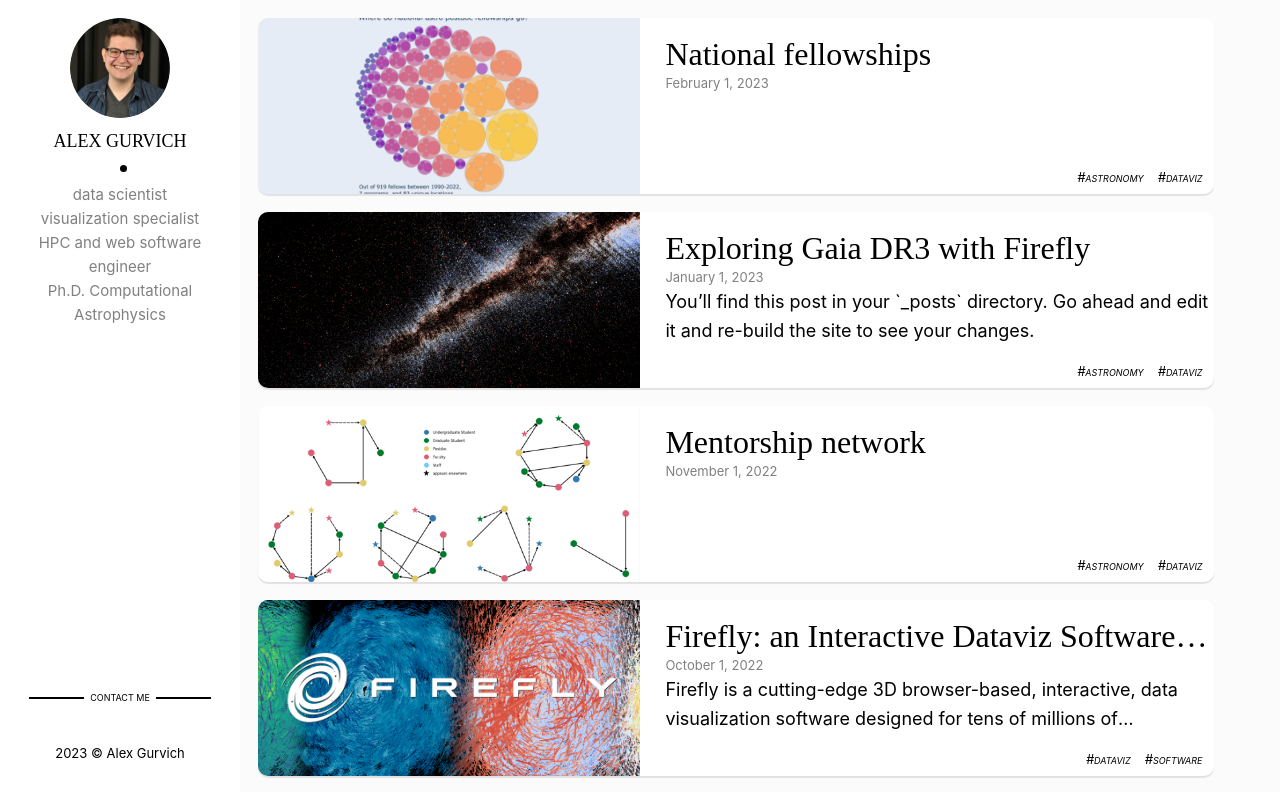
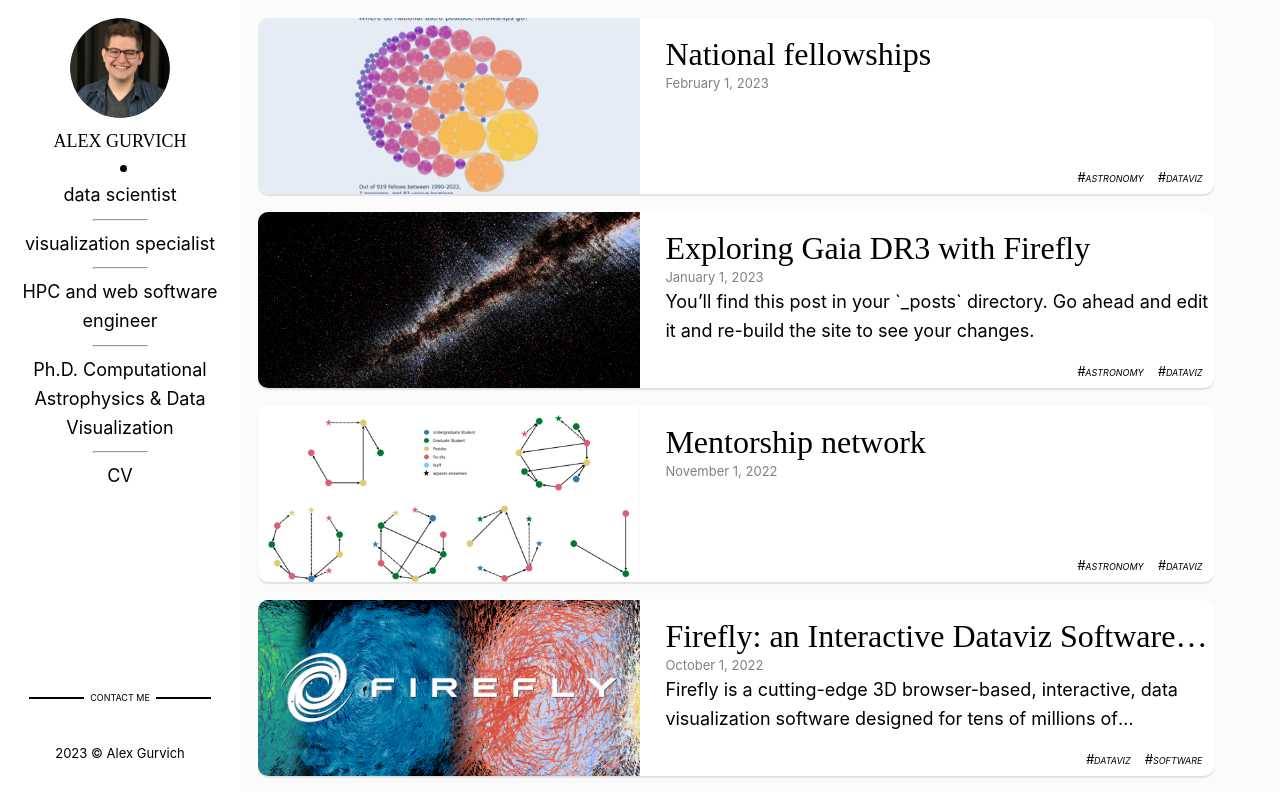
Before and after one commit to agurvich/agurvich.github.io, a Next.js app: page / in a window 1280 px wide. Shown: the top 792 px of the page. Built offline with nearby package versions, Linux system fonts and the light colour scheme; some icons are missing.

Commit message:
add CV and hr to divide sidebar

```diff
--- a/components/layout.js
+++ b/components/layout.js
@@ -60,15 +60,17 @@ function Sidebar(){
             <div className={styles.titleName}>
                 {name}
             </div>
-            <p>
+            <div style={{marginTop:"25px"}}>
                 data scientist
-                <br></br>
+                <hr style={{width:"25%"}}/>
                 visualization specialist
-                <br></br>
+                <hr style={{width:"25%"}}/>
                 HPC and web software engineer
-                <br></br>
-                Ph.D. Computational Astrophysics
-            </p>
+                <hr style={{width:"25%"}}/>
+                Ph.D. Computational Astrophysics & Data Visualization
+                <hr style={{width:"25%"}}/>
+                <Link href="CurrentCV.pdf" target='_blank'>CV</Link>
+            </div>
         </header>
 
         <footer className={styles.footer}>
```
